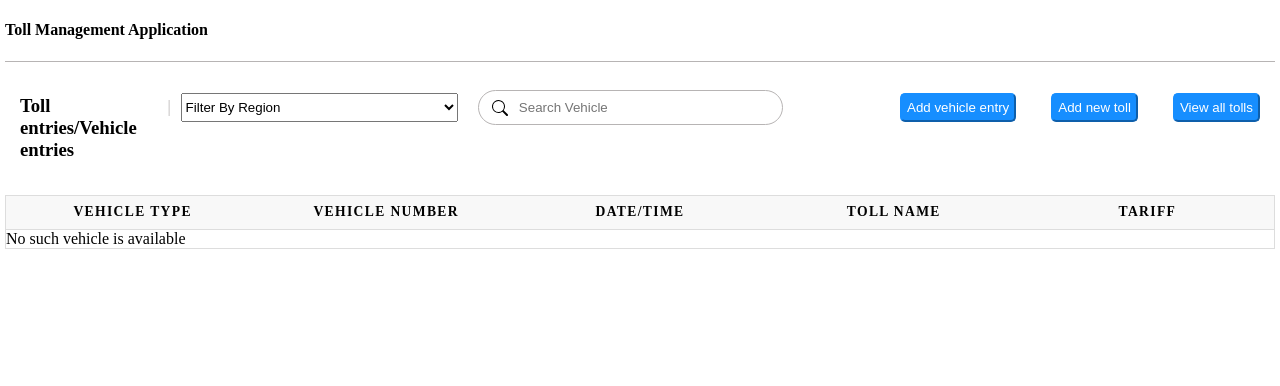
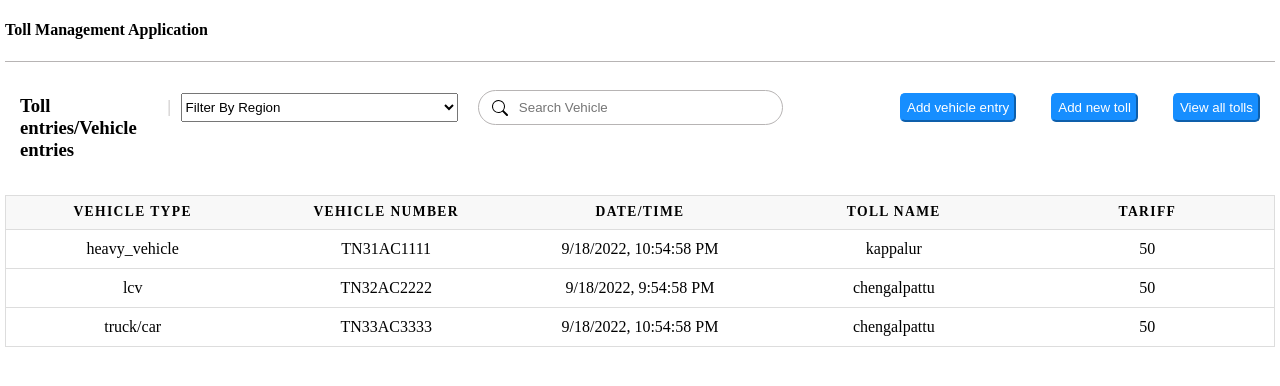
Before and after one commit to Aslam-16/Toll-Management, a React (Create React App) app: page / in a window 1280 px wide. Shown: the top 386 px of the page. Built offline with nearby package versions, Linux system fonts and the light colour scheme.

Commit message:
changes-veh

```diff
--- a/src/components/TollEntry.js
+++ b/src/components/TollEntry.js
@@ -18,17 +18,19 @@ class TollEntry extends react.Component{
             tollData:[],
             loaded:false,
             searchparam:['tollname','vehicle_number'],
-            filterparam:['All'],
+            filterparam:'All',
 
         }
     }
 
     componentDidMount(){
+        console.log();
         let data = JSON.parse(localStorage.getItem('tolldata'))
         let vehdata = JSON.parse(localStorage.getItem('vehdata'))
         if (!data) {
             let str_toll = JSON.stringify(tollData)
             localStorage.setItem('tolldata', str_toll)
+
             this.setState({ tolls: tollData, loaded: true })
         }
         else {
@@ -59,8 +61,14 @@ class TollEntry extends react.Component{
     onSearch = (e) => {
         this.setState({ search: e })
     }
+    filtered=(e)=>{
+        this.setState({filterparam:e})
+    }
     search = (items) => {
+
         return items.filter((item) => {
+            //console.log('search');
+            console.log(this.state.filterparam)
 
             if (item.tollname === this.state.filterparam) {
                 return this.state.searchparam.some((newItem) => {
@@ -73,6 +81,7 @@ class TollEntry extends react.Component{
                     );
                 });
             } else if (this.state.filterparam === "All") {
+                console.log('search', this.state.filterparam);
                 return this.state.searchparam.some((newItem) => {
                     return (
                         item[newItem]
@@ -124,13 +133,14 @@ class TollEntry extends react.Component{
                         </tr>
                     </thead>
                     <tbody>
-                        {this.state.loaded && this.search(vehicleData).length > 0 ? this.search(vehicleData).map((veh, i) => <tr key={i}>
+                        {
+            this.state.loaded && this.search(vehicleData).length > 0 ?  this.search(vehicleData).map((veh, i) => <tr key={i}>
                             <td>{veh.vehicle_type}</td>
                             <td>{veh.vehicle_number}</td>
                             <td>{veh.date}</td>
                             <td>{veh.tollname}</td>
                             <td>{veh.tariff}</td>
-                        </tr>) : <tr>No such vehicle is available</tr>}
+            </tr>) : <tr>No such vehicle is available</tr>}
 
                     </tbody>
                 </table>
--- a/src/data/vehicledata.json
+++ b/src/data/vehicledata.json
@@ -10,14 +10,14 @@
         "vehicle_type": "lcv",
         "vehicle_number": "TN32AC2222",
         "date": "9/18/2022, 9:54:58 PM",
-        "tollname": "CHENGAL",
+        "tollname": "chengalpattu",
         "tariff": 50
     },
     {
         "vehicle_type": "truck/car",
         "vehicle_number": "TN33AC3333",
         "date": "9/18/2022, 10:54:58 PM",
-        "tollname": "OMR",
+        "tollname": "chengalpattu",
         "tariff": 50
     }
 ]
```
